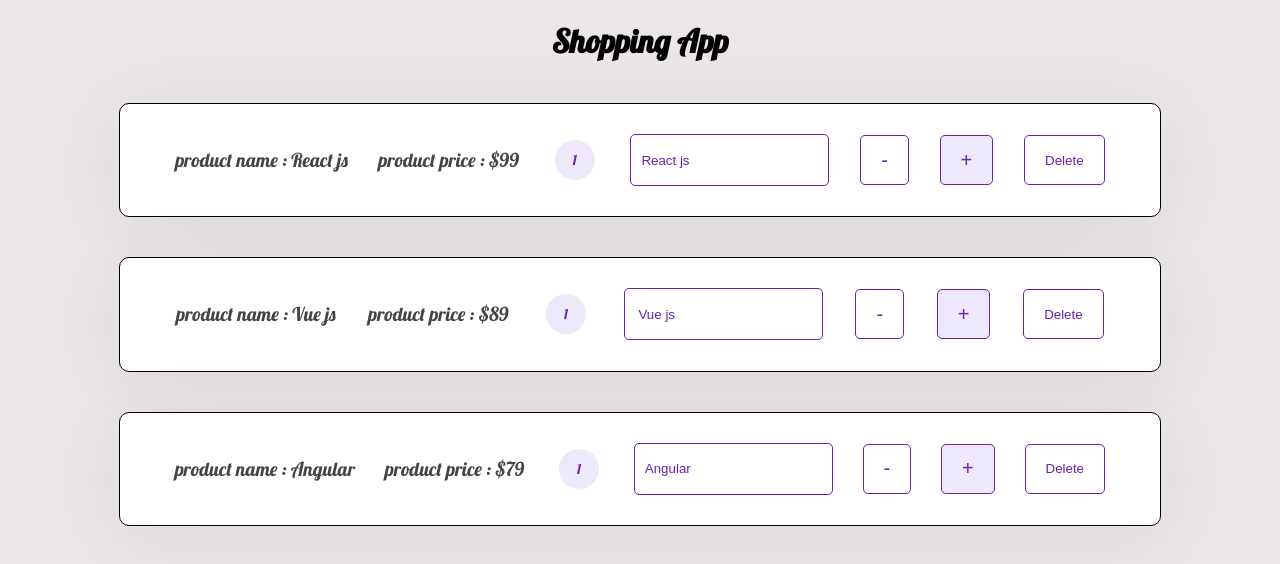
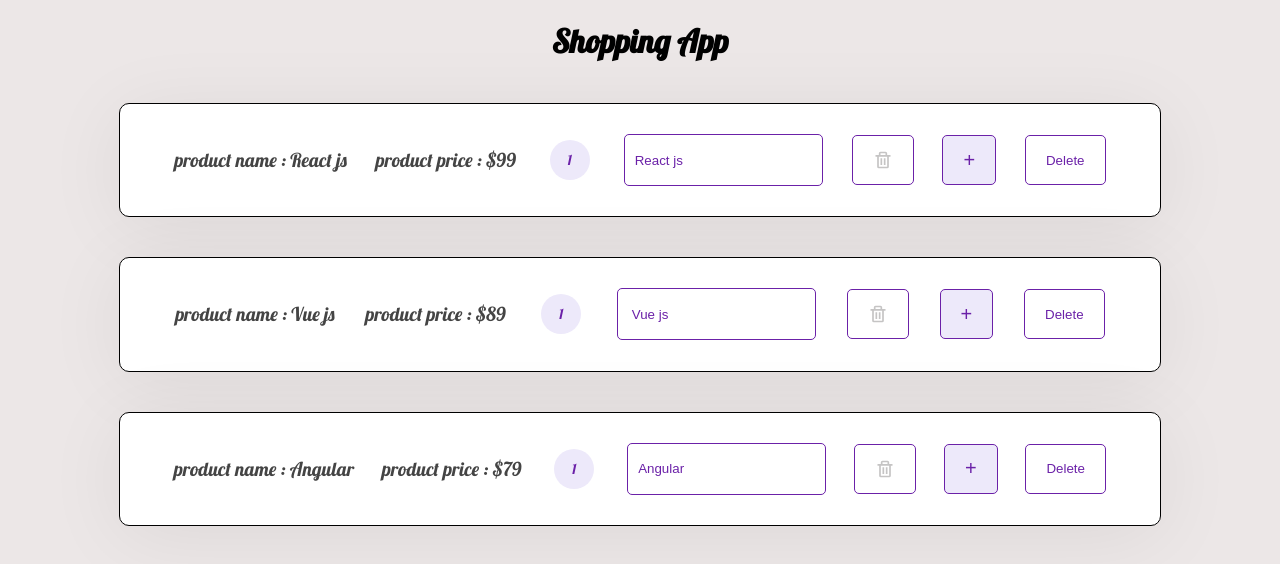
Before and after one commit to sevankeshish/select-delete-button-react, a React (Create React App) app: page / in a window 1280 px wide. Shown: the top 564 px of the page. Built offline with nearby package versions, Linux system fonts and the light colour scheme; a web font is replaced by a local one.

Commit message:
adding react icons

```diff
--- a/package.json
+++ b/package.json
@@ -9,6 +9,7 @@
     "node-sass": "^7.0.1",
     "react": "^17.0.2",
     "react-dom": "^17.0.2",
+    "react-icons": "^4.3.1",
     "react-scripts": "5.0.0",
     "sass": "^1.49.7",
     "web-vitals": "^2.1.4"
--- a/src/Components/Product/Product-component.jsx
+++ b/src/Components/Product/Product-component.jsx
@@ -1,4 +1,5 @@
 import "./product-style.scss";
+import { BiTrash } from "react-icons/bi";
 
 export const Product = (props) => {
   console.log(props);
@@ -17,7 +18,8 @@
         value={props.items.title}
       />
       <button onClick={props.onDecrement} className="decrement">
-        -
+        {props.items.quantity > 1 ? "-" : <BiTrash className="trash-icon" />}
+        {/* - */}
       </button>
       <button onClick={props.onIncrement} className="increment">
         +
--- a/src/Components/Product/product-style.scss
+++ b/src/Components/Product/product-style.scss
@@ -69,3 +69,7 @@
     border: 2px solid #6b21a8;
   }
 }
+
+.trash-icon {
+  color: rgb(197, 196, 196);
+}
```
Also changed, not shown: 1 other file (tests, documents, lock files or other folders).
